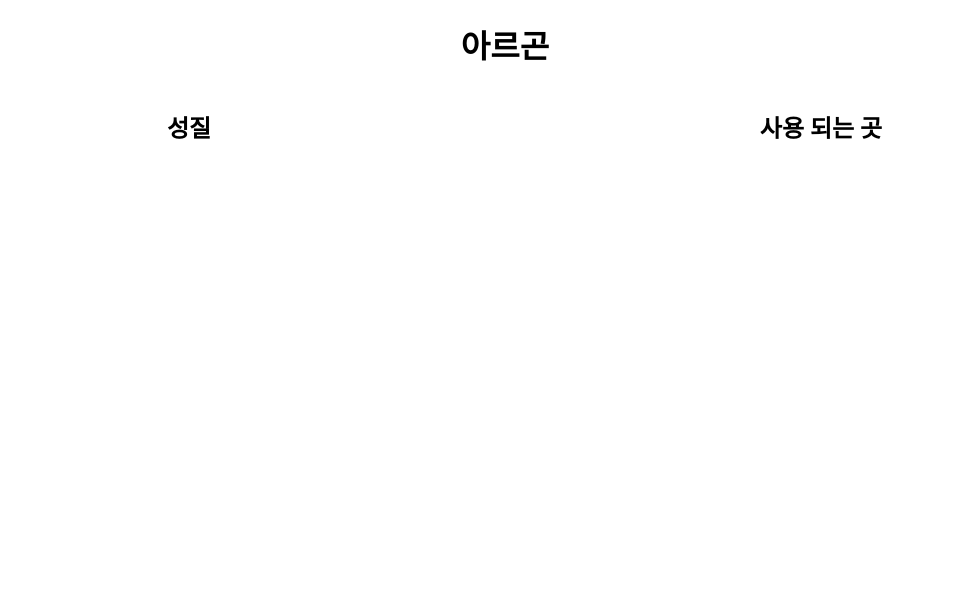
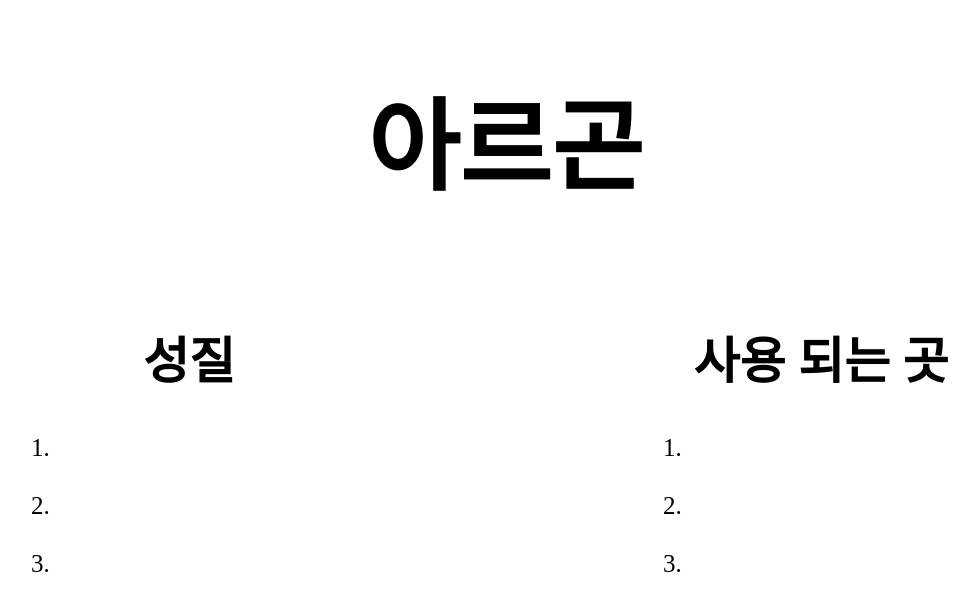
Before and after one commit to Git2022ca/science, a plain HTML site: page argon.html in a window 1280 px wide. Shown: the whole page, without its empty margins (135-1114 px from the left). Drawn offline with Linux system fonts and the light colour scheme.

Commit message:
sixth commit

```diff
--- a/argon.html
+++ b/argon.html
@@ -2,16 +2,36 @@
 <html>
     <head>
         <title>아르곤</title>
+        <style>
+            .maintext {
+                font-size: 100px;
+            }
+            .secondtext{
+                font-size: 50px;
+            }
+            .thirdtext {
+                font-size: 25px;
+                margin-left: 25%;
+                display: block;
+                margin-top: 30px;
+            }
+        </style>
     </head>
     <body>
-        <h1 style="text-align: center;">아르곤</h1>
+        <h1 style="text-align: center; " class="maintext">아르곤</h1>
         <div style="display: flex;">
             <div style="flex: 1;">
-                <h2 style="text-align: center;">성질</h2>
+                <h2 style="text-align: center;" class="secondtext">성질</h2>
+                <span class="thirdtext">1.</span>
+                <span class="thirdtext">2.</span>
+                <span class="thirdtext">3.</span>
 
             </div>
             <div style="flex: 1;">
-                <h2 style="text-align: center;">사용 되는 곳</h2>
+                <h2 style="text-align: center;" class="secondtext">사용 되는 곳</h2>
+                <span class="thirdtext">1.</span>
+                <span class="thirdtext">2.</span>
+                <span class="thirdtext">3.</span>
 
             </div>
         </div>
--- a/static/style.css
+++ b/static/style.css
@@ -3,6 +3,7 @@
 }
 .flexflex {
     display: flex;
+
 }
 .flex1 {
     flex:1;
@@ -32,11 +33,13 @@
 .btn1 {
     background-color: black;
     flex:1;
-    height: 800px;
+    height: 150px;
     width: 100px;
     font-size: 100px;
     color: white;
     margin-left: 100px;
     margin-right: 100px;
+    margin-top: 15%;
+
 
 }
```
Also changed, not shown: index.html (+5 -5 lines), jilso.html (+23 -3 lines), suso.html (+23 -3 lines).
